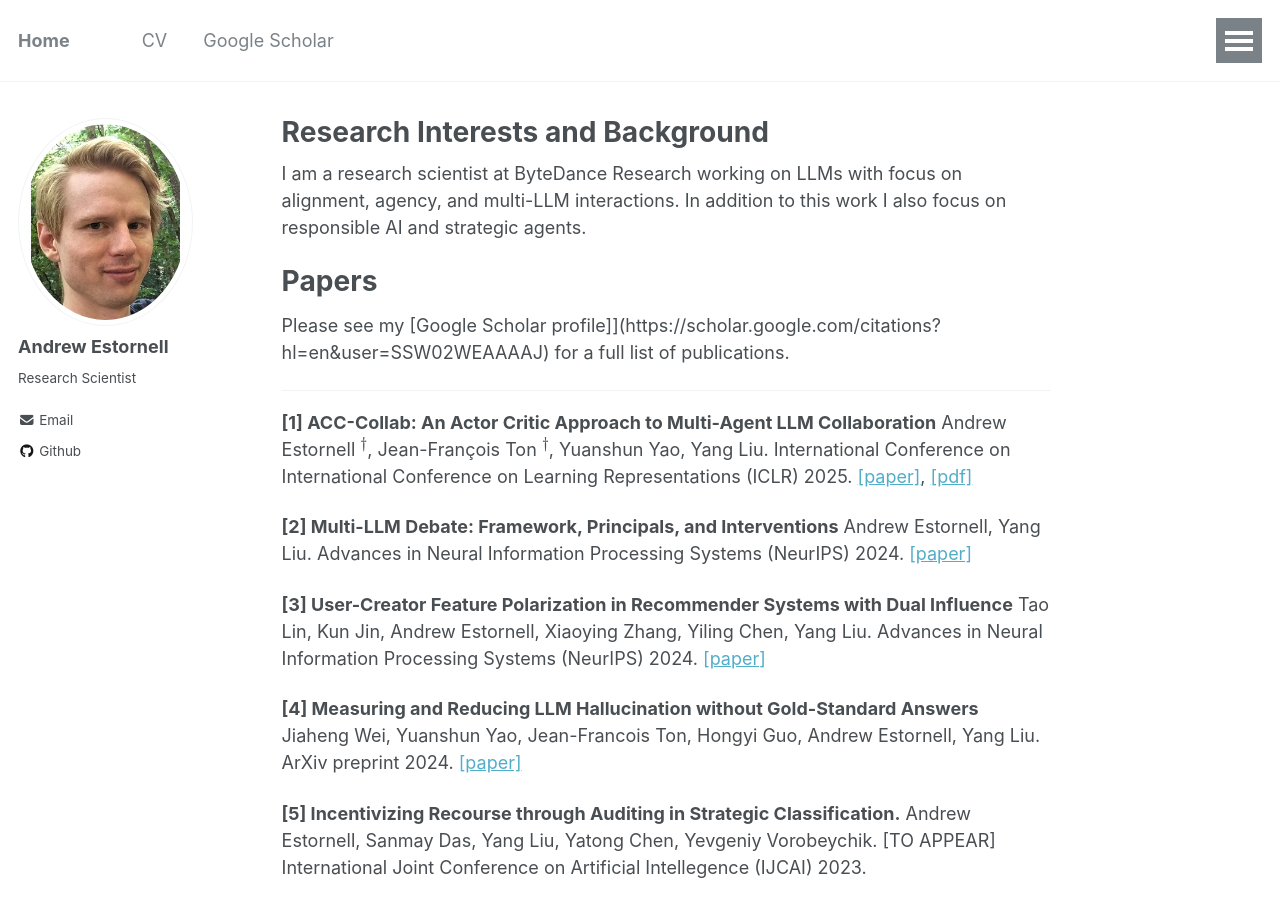
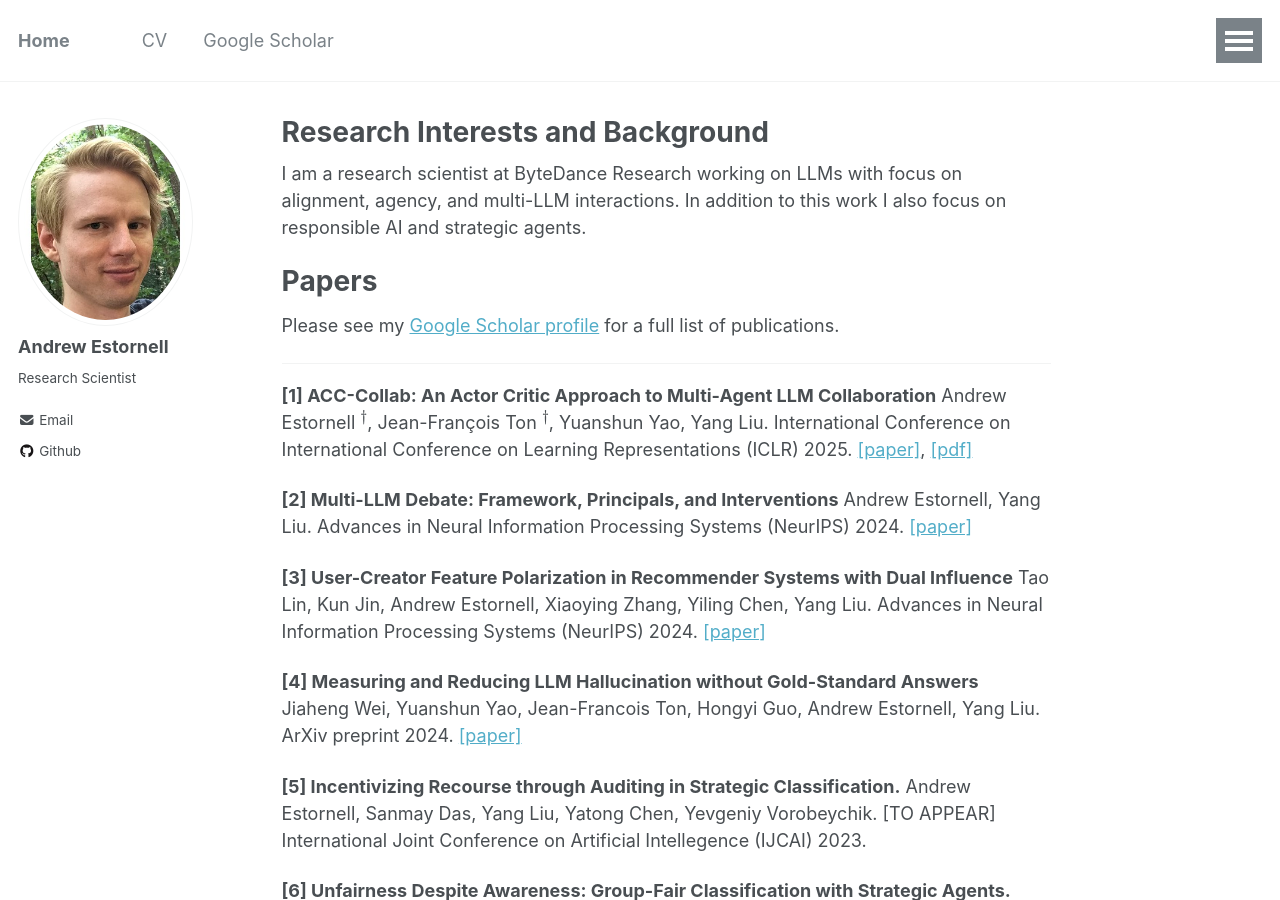
Before and after one commit to andrewEstornell/andrewEstornell.github.io, a Jekyll site: the page built from _pages/about.md, in a window 1280 px wide and 900 px high. Built offline with Jekyll 4.4.1, drawn with Linux system fonts in a browser that asks for light colours; nearby versions of some CDN libraries; a script bundle is joined from its source files by our own code; library files that are not in the unit come from our copies; formulas are drawn with MathJax 3.

Commit message:
Update about.md

```diff
--- a/_pages/about.md
+++ b/_pages/about.md
@@ -16,7 +16,7 @@ I am a research scientist at ByteDance Research working on LLMs with focus on al
 
 # Papers
 
-Please see my [Google Scholar profile]](https://scholar.google.com/citations?hl=en&user=SSW02WEAAAAJ) for a full list of publications.
+Please see my [Google Scholar profile](https://scholar.google.com/citations?hl=en&user=SSW02WEAAAAJ) for a full list of publications.
 
 ------
 
```
